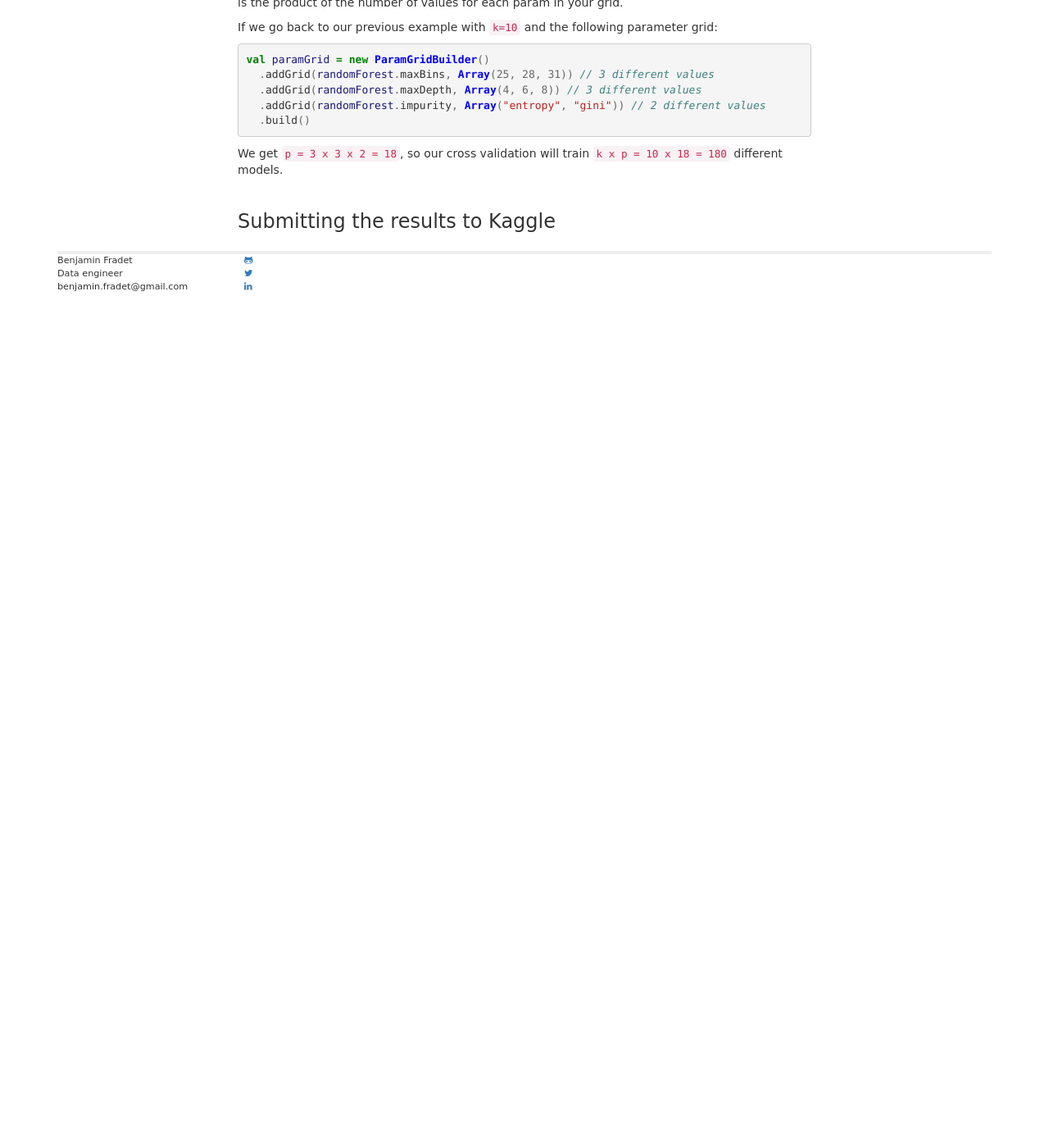
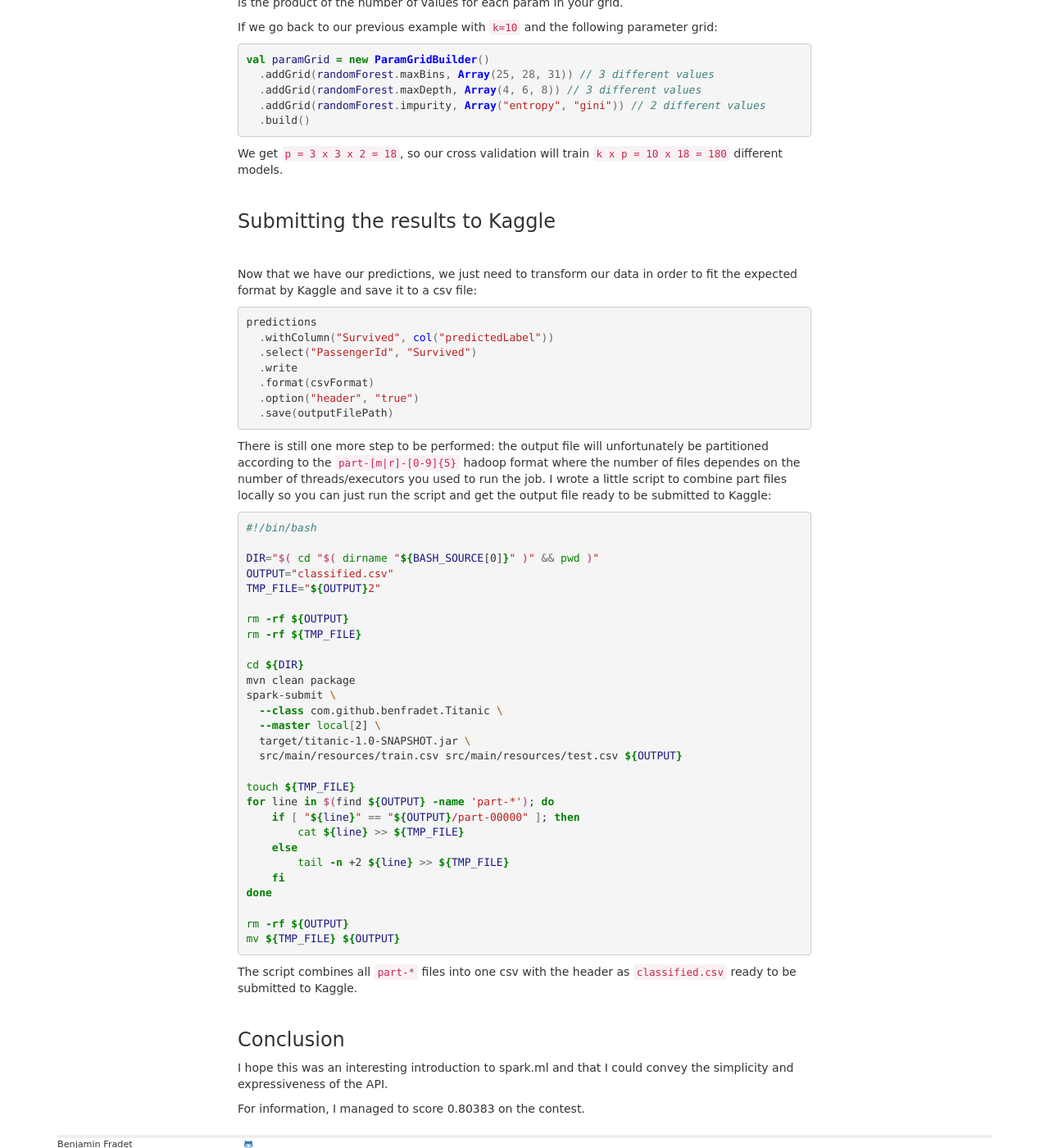
Before and after one commit to BenFradet/benfradet.github.io, a Jekyll site: the page built from _posts/2015-12-16-Exploring-spark.ml-with-the-Titanic-Kaggle-competition.md, in a window 1280 px wide and 1400 px high, scrolled down 7864 px. Shown: the whole window at 82% size. Built offline with Jekyll 4.4.1, drawn with Linux system fonts in a browser that asks for light colours; nearby versions of some CDN libraries; Markdown is read by kramdown in place of the engine named in the settings; before the commit the page ends 8232 px from its top, so only the background shows below that.

Commit message:
conclusion

```diff
--- a/_posts/2015-12-16-Exploring-spark.ml-with-the-Titanic-Kaggle-competition.md
+++ b/_posts/2015-12-16-Exploring-spark.ml-with-the-Titanic-Kaggle-competition.md
@@ -523,3 +523,65 @@ We get `p = 3 x 3 x 2 = 18`, so our cross validation will train
 <br><br>
 
 ### Submitting the results to Kaggle
+<br>
+
+Now that we have our predictions, we just need to transform our data in order to
+fit the expected format by Kaggle and save it to a csv file:
+
+{% highlight scala %}
+predictions
+  .withColumn("Survived", col("predictedLabel"))
+  .select("PassengerId", "Survived")
+  .write
+  .format(csvFormat)
+  .option("header", "true")
+  .save(outputFilePath)
+{% endhighlight %}
+
+There is still one more step to be performed: the output file will unfortunately
+be partitioned according to the `part-[m|r]-[0-9]{5}` hadoop format where the
+number of files dependes on the number of threads/executors you used to run the
+job. I wrote a little script to combine part files locally so you can just
+run the script and get the output file ready to be submitted to Kaggle:
+
+{% highlight bash %}
+#!/bin/bash
+
+DIR="$( cd "$( dirname "${BASH_SOURCE[0]}" )" && pwd )"
+OUTPUT="classified.csv"
+TMP_FILE="${OUTPUT}2"
+
+rm -rf ${OUTPUT}
+rm -rf ${TMP_FILE}
+
+cd ${DIR}
+mvn clean package
+spark-submit \
+  --class com.github.benfradet.Titanic \
+  --master local[2] \
+  target/titanic-1.0-SNAPSHOT.jar \
+  src/main/resources/train.csv src/main/resources/test.csv ${OUTPUT}
+
+touch ${TMP_FILE}
+for line in $(find ${OUTPUT} -name 'part-*'); do
+    if [ "${line}" == "${OUTPUT}/part-00000" ]; then
+        cat ${line} >> ${TMP_FILE}
+    else
+        tail -n +2 ${line} >> ${TMP_FILE}
+    fi
+done
+
+rm -rf ${OUTPUT}
+mv ${TMP_FILE} ${OUTPUT}
+{% endhighlight %}
+
+The script combines all `part-*` files into one csv with the header as
+`classified.csv` ready to be submitted to Kaggle.
+<br><br>
+
+### Conclusion
+
+I hope this was an interesting introduction to spark.ml and that I could convey
+the simplicity and expressiveness of the API.
+
+For information, I managed to score 0.80383 on the contest.
```
